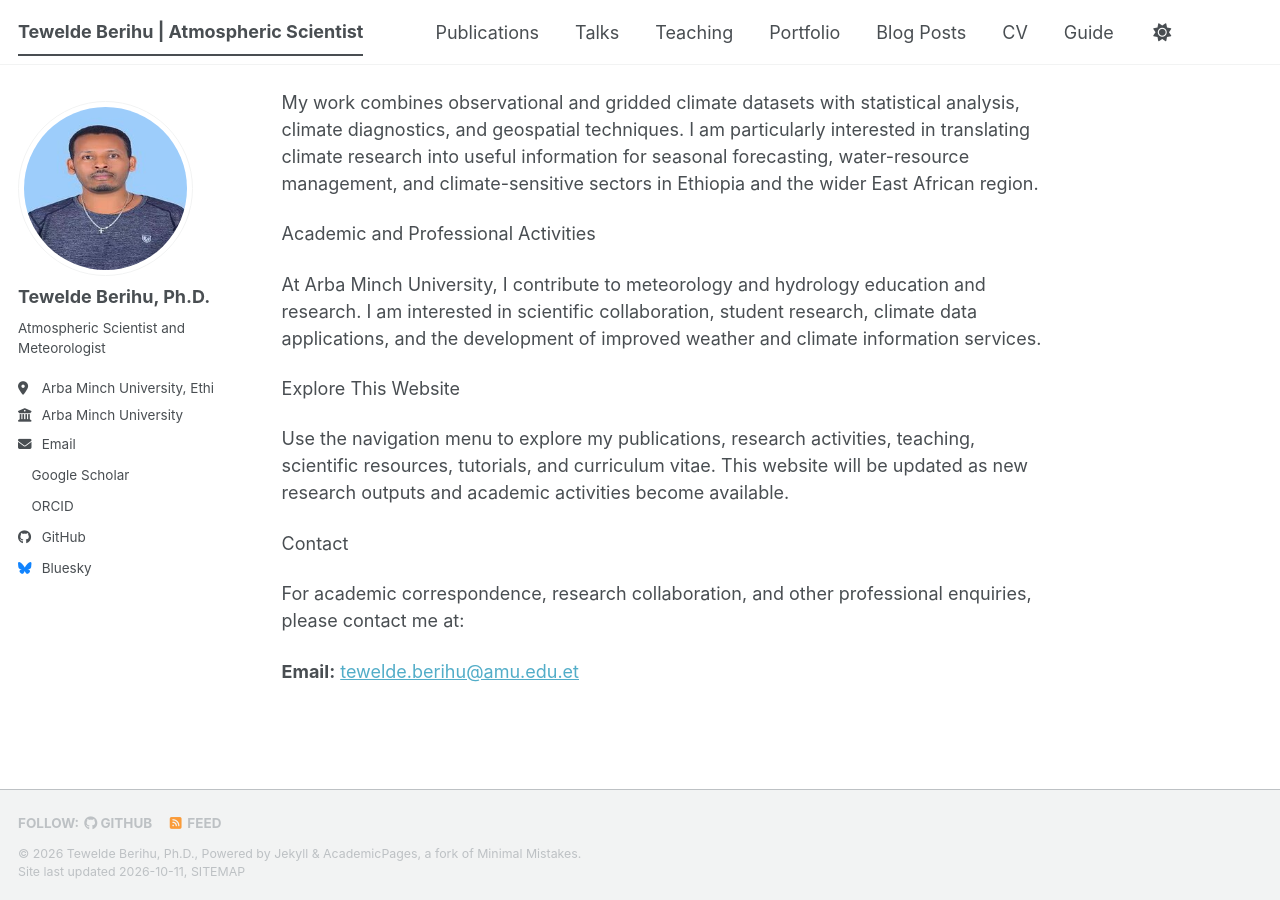
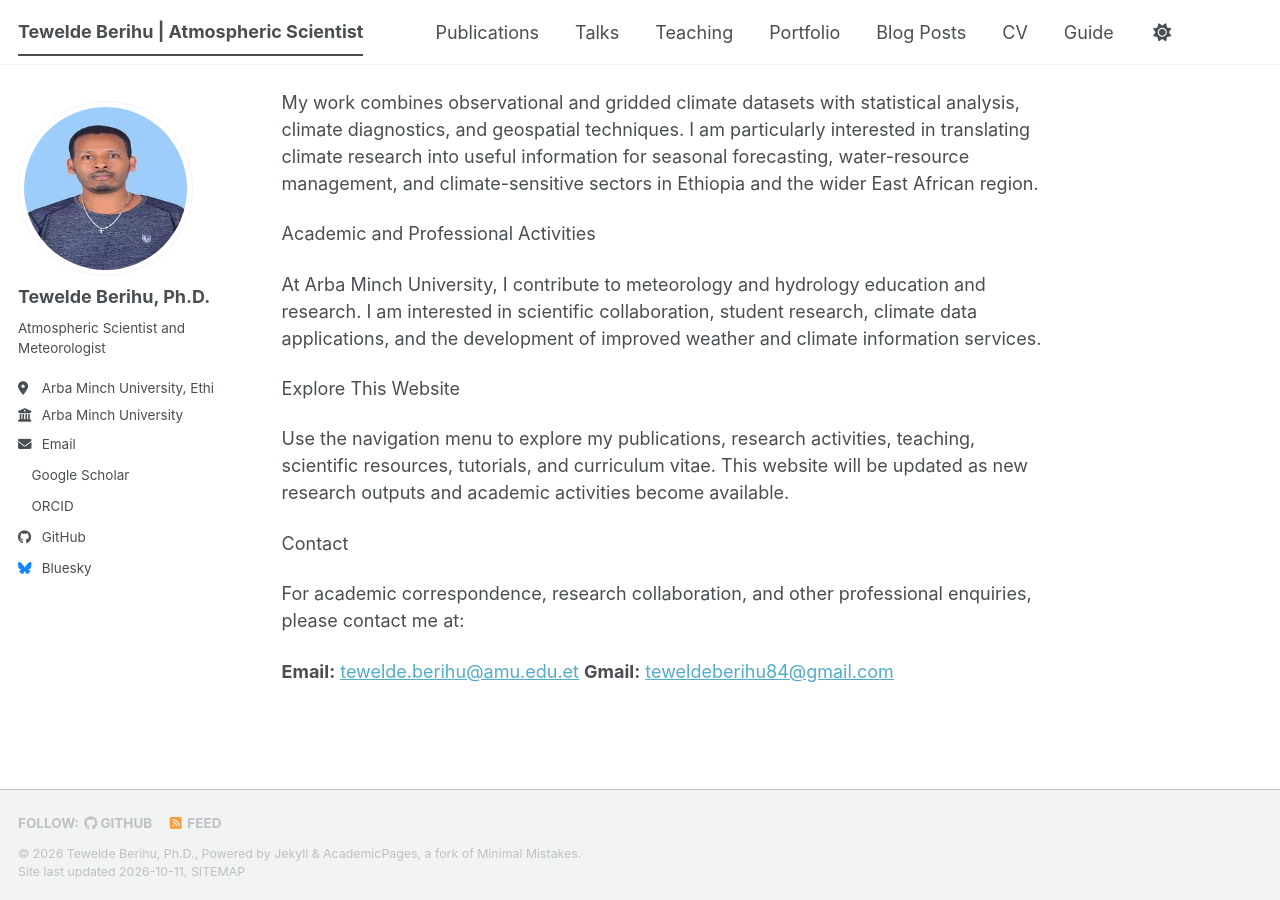
Before and after one commit to TeweBG/teweldeberihu.github.io, a Jekyll site: the page built from _pages/about.md, in a window 1280 px wide and 900 px high, scrolled down 894 px. Built offline with Jekyll 4.4.1, drawn with Linux system fonts in a browser that asks for light colours; a style sheet for code colours, icons or effects is not loaded.

Commit message:
Add Gmail contact information to about page

```diff
--- a/_pages/about.md
+++ b/_pages/about.md
@@ -42,3 +42,4 @@ Contact
 For academic correspondence, research collaboration, and other professional enquiries, please contact me at:
 
 **Email:** [tewelde.berihu@amu.edu.et](mailto:tewelde.berihu@amu.edu.et)
+**Gmail:** [teweldeberihu84@gmail.com](mailto:teweldeberihu84@gmail.com)
```
